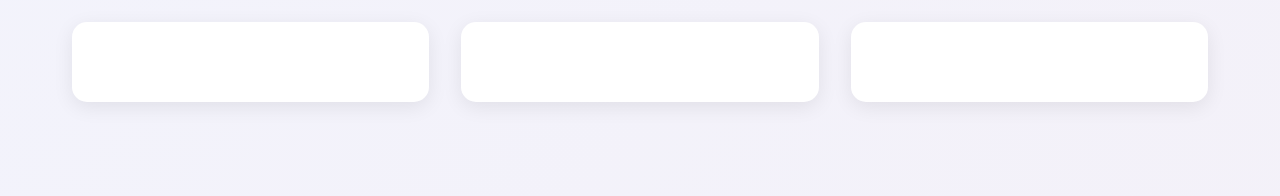
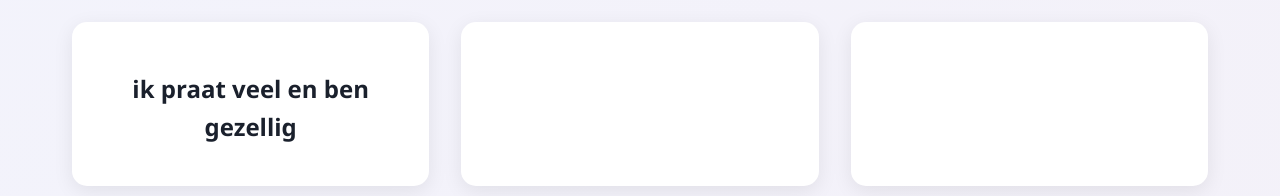
Before and after one commit to rwijs1610/skill-github-les4-web, a plain HTML site: page docs/index.html in a window 1280 px wide. Shown: the part 992-1188 px from the top of the page. Drawn offline with Linux system fonts and the light colour scheme.

Commit message:
3rd commit

```diff
--- a/docs/index.html
+++ b/docs/index.html
@@ -39,7 +39,7 @@
         <div class="about-grid">
             <div class="about-card">
                 <div class="card-icon"></div>
-                <h3></h3>
+                <h3>ik praat veel en ben gezellig</h3>
                 <p></p>
             </div>
             <div class="about-card">
```
